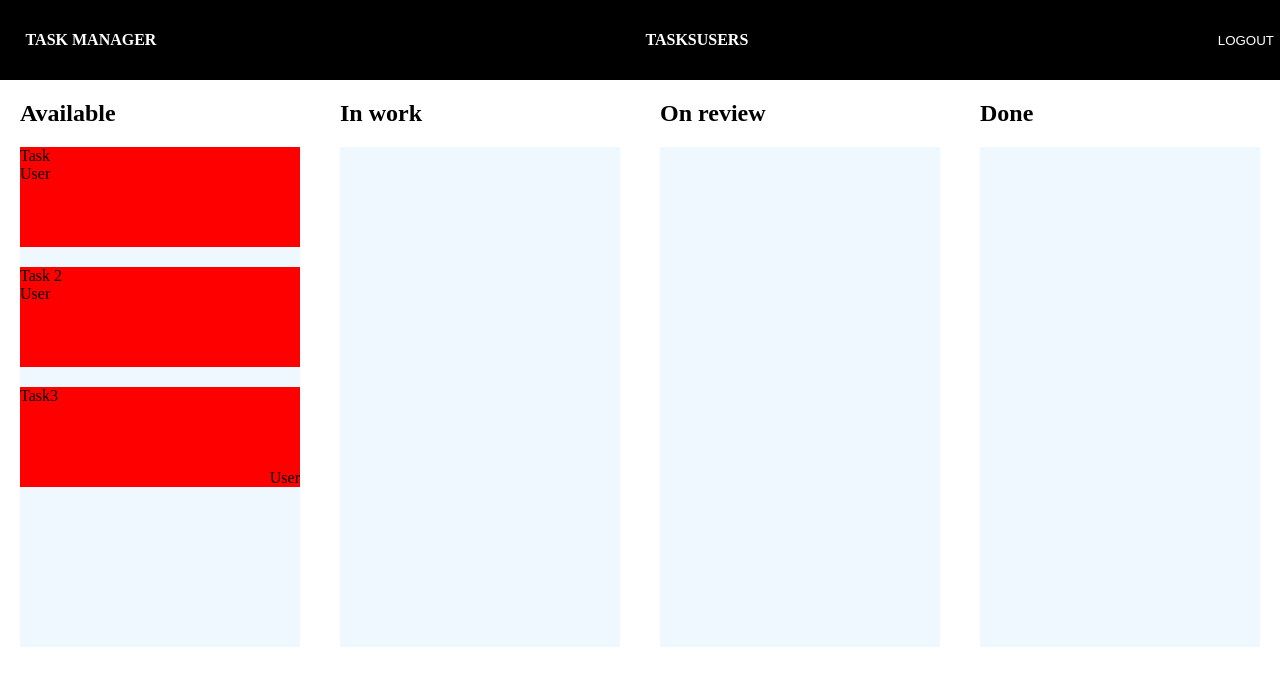
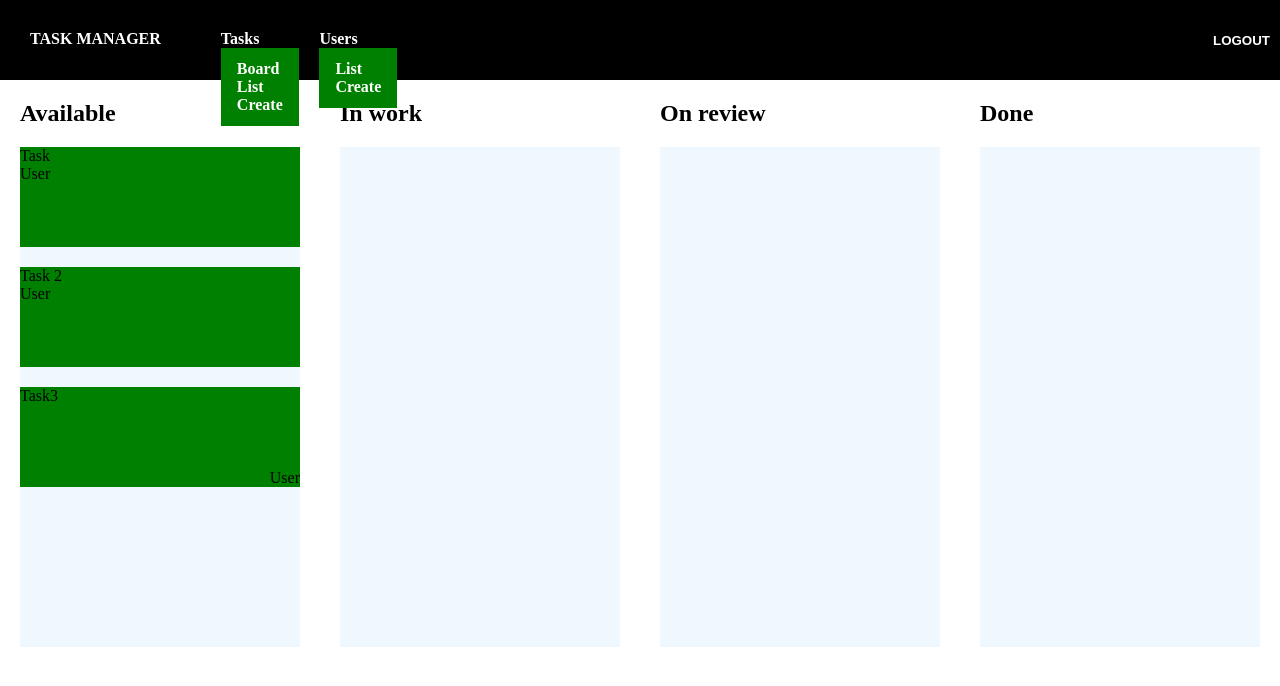
Before and after one commit to the-repo-hub/TaskManager, a Django app: page /tasks/ in a window 1280 px wide. Shown: the top 686 px of the page. Run offline with Django 5.2, Linux system fonts and the light colour scheme; the visitor is signed in with stand-in values (Sample User, id 1).

Commit message:
some style fixes, bad dropdown

```diff
--- a/static/css/style.css
+++ b/static/css/style.css
@@ -6,54 +6,67 @@
 
 header {
     background-color: black;
-    height: 10vh;
+    height: 80px;
     display: flex;
-    justify-content: space-between;
     font-weight: bold;
 }
 
 header .main-logo {
+    text-decoration: none;
+    text-transform: uppercase;
+    color: white;
+    padding: 30px;
+}
+
+header .left-container {
     display: flex;
 }
 
-header .main-logo-link {
-    text-decoration: none;
+/* dropdown section */
+
+.dropdown {
     color: white;
-    text-transform: uppercase;
-    text-align: center;
-    display: flex;
-    align-items: center;
-    padding-left: 2vw;
-    padding-right: 2vw;
+    padding: 30px;
 }
 
-header .header-right {
-    text-align: right;
-    display: flex;
+.dropdown:hover {
+    background-color: green;
 }
 
-header .header-left {
-    text-align: left;
-    display: flex;
+.dropdown:hover .dropdown-content {
+  display: block;
 }
 
-.item {
-    text-decoration: none;
-    color: white;
-    text-transform: uppercase;
-    display: flex;
-    align-items: center;
+.dropdown-content {
+    position: absolute;
+    padding: 12px 16px;
+    background-color: green;
+    margin-top: auto;
 }
 
-header button {
+.dropdown a {
+    display: block;
+}
+
+
+/* logout */
+
+header .right-container {
+    margin-left: auto;
+}
+
+header form {
+    height: 100%;
+}
+
+header form button {
+    height: 100%;
+    border: none;
+    text-transform: uppercase;
+    background: none;
     color: white;
-    text-transform: uppercase;
-    display: flex;
-    border: none;
-    background: none;
-    height: 100%;
-    text-align: center;
-    align-items: center;
+    padding: 10px;
+    font-weight: bold;
 }
 
 /* after header, login content in <main> */
@@ -108,7 +121,7 @@
     height: 100px;
     margin-top: 20px;
     margin-bottom: 20px;
-    background-color: red;
+    background-color: green;
     display: flex;
     flex-direction: column;
 }
--- a/templates/_base.html
+++ b/templates/_base.html
@@ -8,25 +8,28 @@
 </head>
 <body>
 <header class="main-header">
-    <div class="main-logo">
-        <a class="main-logo-link" href="/">Task Manager</a>
-    </div>
+    <a class="main-logo" href="/">Task Manager</a>
     {% block header %}
-        <div class="header-left">
-            <div class="item">
-                <a>Tasks</a>
+        <div class="left-container">
+            <div class="dropdown">Tasks
+                <div class="dropdown-content">
+                    <a>Board</a>
+                    <a>List</a>
+                    <a>Create</a>
+                </div>
             </div>
-            <div class="item">
-                <a>Users</a>
+            <div class="dropdown">Users
+                <div class="dropdown-content">
+                    <a>List</a>
+                    <a>Create</a>
+                </div>
             </div>
         </div>
-        <div class="header-right">
-            <div class="item">
-                <form method="post" action="{% url 'logout' %}">
-                    {% csrf_token %}
-                    <button type="submit">logout</button>
-                </form>
-            </div>
+        <div class="right-container">
+            <form method="post" action="{% url 'logout' %}">
+                {% csrf_token %}
+                <button type="submit">logout</button>
+            </form>
         </div>
     {% endblock %}
 </header>
```
